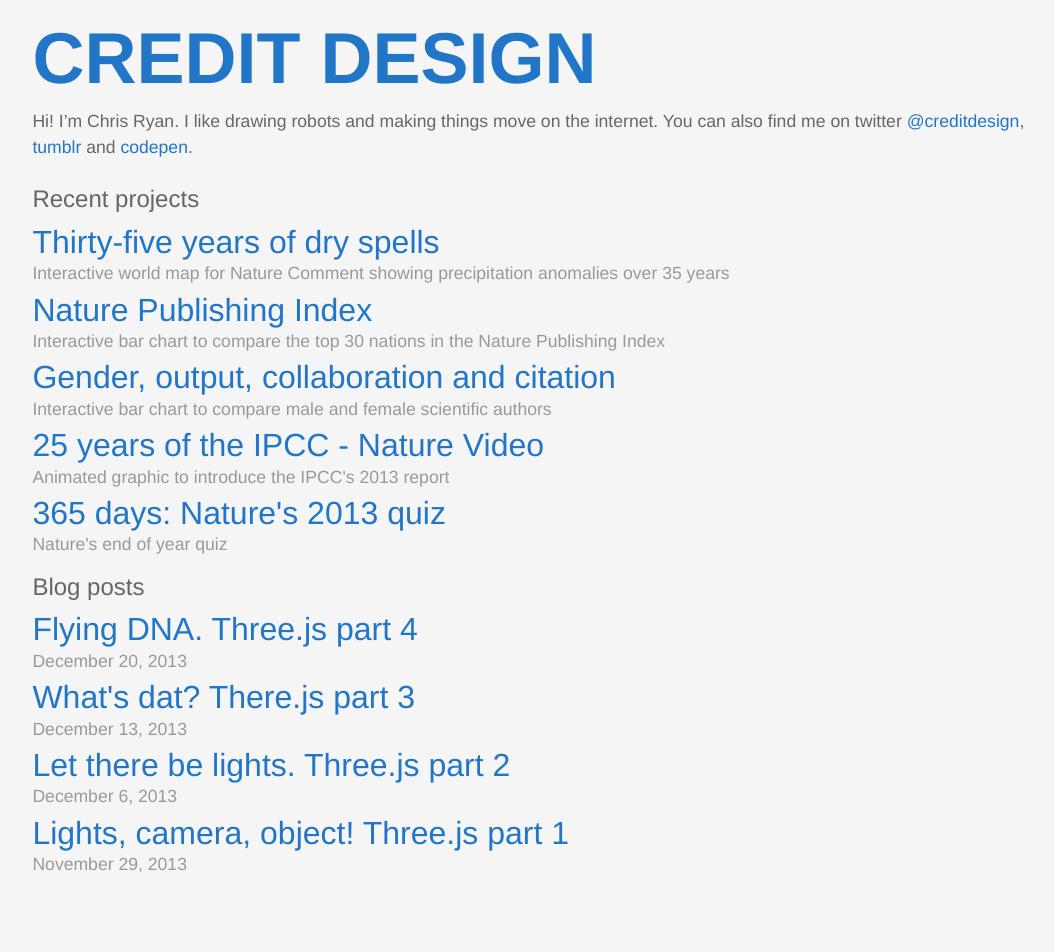
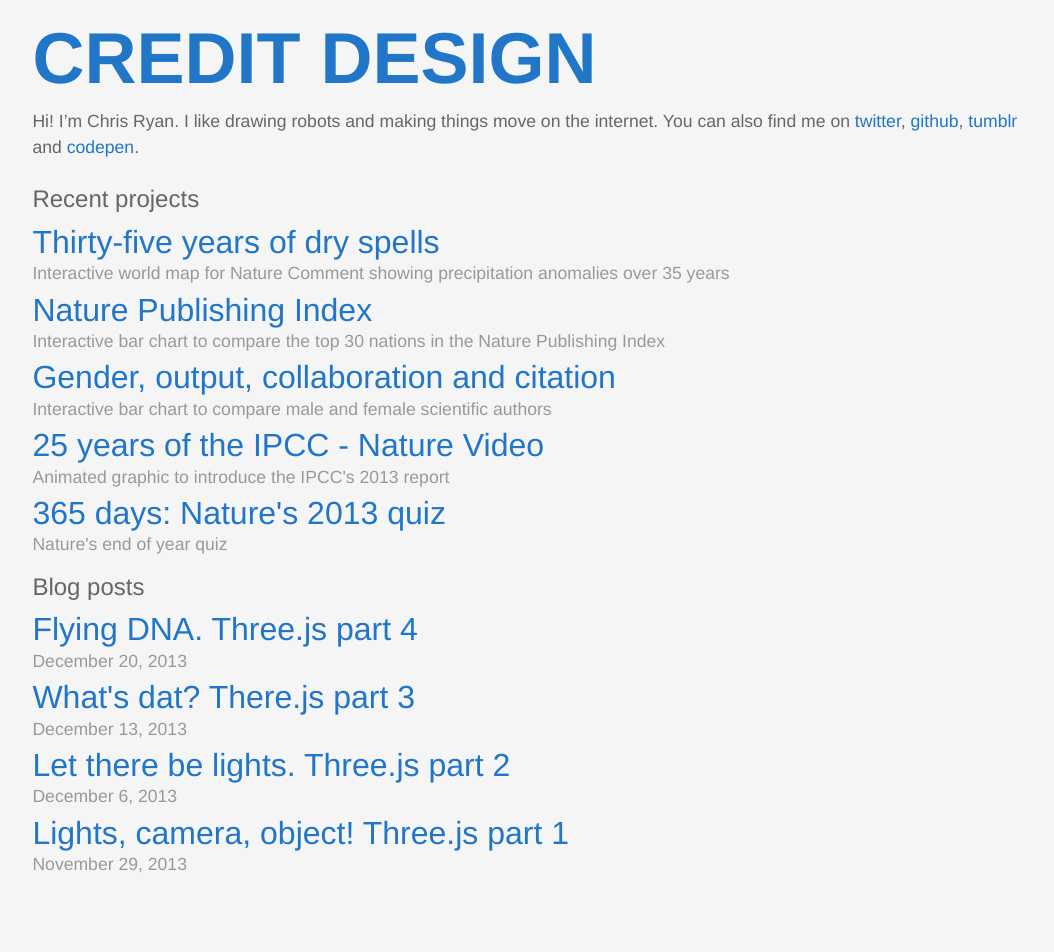
Before and after one commit to chris-creditdesign/chris-creditdesign.github.io, a Jekyll site: the page built from index.html, in a window 1280 px wide. Shown: the whole page, without its empty margins (106-1160 px from the left). Built offline with Jekyll 4.4.1, drawn with Linux system fonts in a browser that asks for light colours; nearby versions of some CDN libraries; Markdown is read by kramdown in place of the engine named in the settings; the list of posts is cut into pages by our own code.

Commit message:
Updates Hello blurb

```diff
--- a/index.html
+++ b/index.html
@@ -4,7 +4,7 @@ title: CREDIT DESIGN
 ---
 
 <article>
-	<p>Hi! I’m Chris Ryan. I like drawing robots and making things move on the internet. You can also find me on twitter <a href="https://twitter.com/creditdesign" target="_blank">@creditdesign</a>, <a href="http://creditdesign.tumblr.com/" target="_blank">tumblr</a> and <a href="http://codepen.io/chris-creditdesign" target="_blank">codepen</a>.</p>
+	<p>Hi! I’m Chris Ryan. I like drawing robots and making things move on the internet. You can also find me on  <a href="https://twitter.com/creditdesign" target="_blank">twitter</a>, <a href="https://github.com/chris-creditdesign" target="_blank">github</a>, <a href="http://creditdesign.tumblr.com/" target="_blank">tumblr</a> and <a href="http://codepen.io/chris-creditdesign" target="_blank">codepen</a>.</p>
 
 	<h2>Recent projects</h2>
 
```
